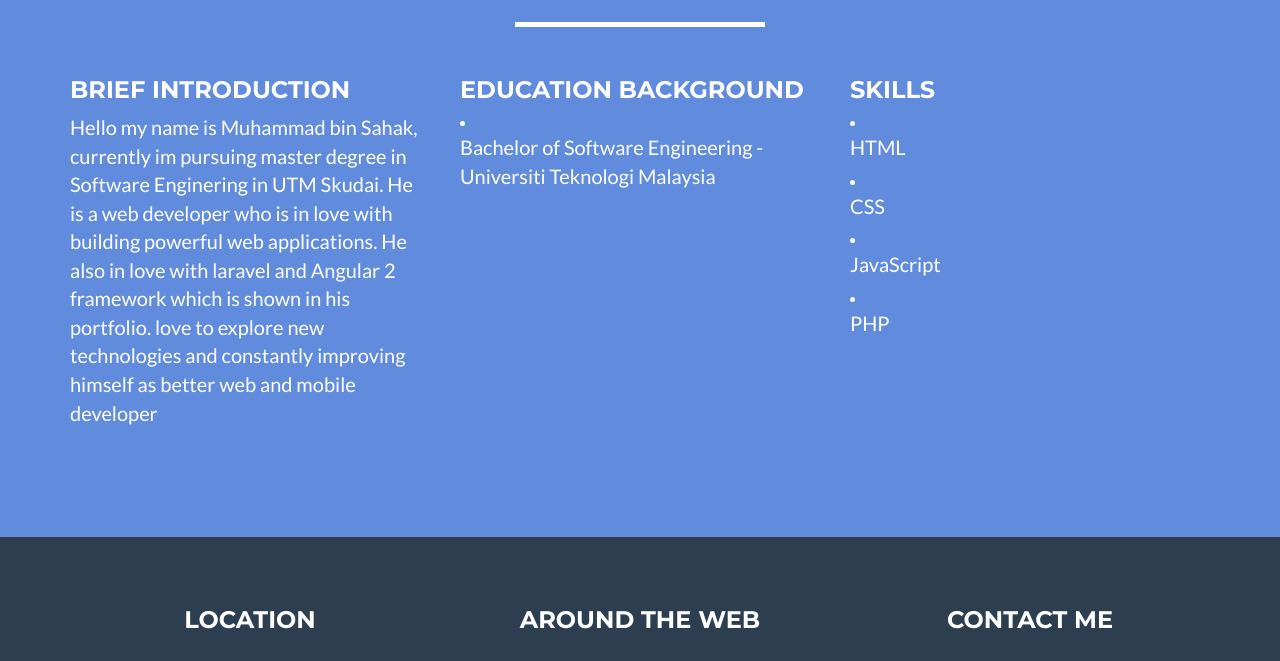
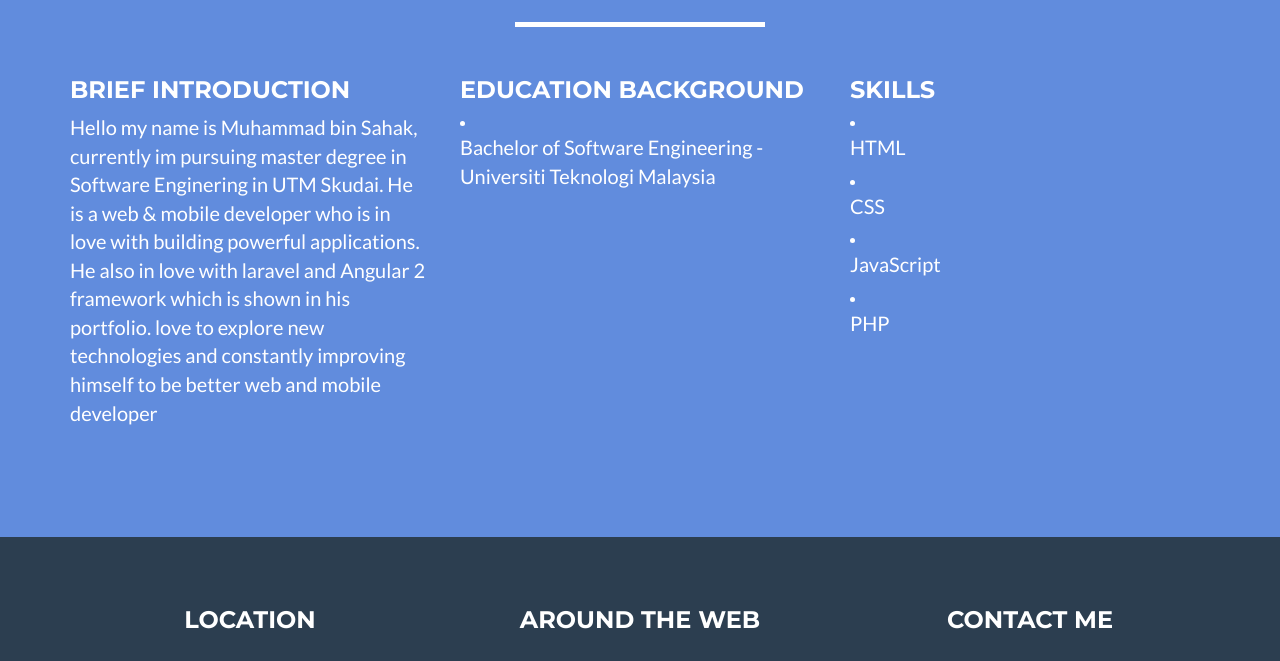
Before and after one commit to muhammadbsahak/muhammadbsahak.github.io, a website: page index.html in a window 1280 px wide. Shown: the part 2138-2799 px from the top of the page. Drawn offline with nearby package versions, Linux system fonts and the light colour scheme.

Commit message:
Update index.html

```diff
--- a/index.html
+++ b/index.html
@@ -200,7 +200,7 @@
                 <div class="col-lg-4">
                   <h3>Brief introduction</h3>
                     <p>Hello my name is Muhammad bin Sahak, currently im pursuing master degree in Software Enginering in UTM Skudai. He
-                        is a web developer who is in love with building powerful web applications. He also in love with laravel and Angular 2 framework which is shown in his portfolio. love to explore new technologies and constantly improving himself as better web and mobile developer</p>
+                        is a web & mobile developer who is in love with building powerful applications. He also in love with laravel and Angular 2 framework which is shown in his portfolio. love to explore new technologies and constantly improving himself to be better web and mobile developer</p>
                 </div>
                 <div class="col-lg-4">
                   <h3>Education Background</h3>
```
